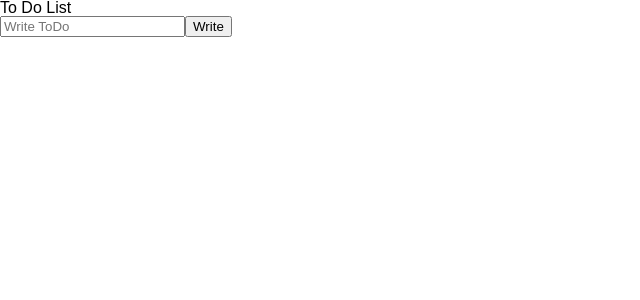
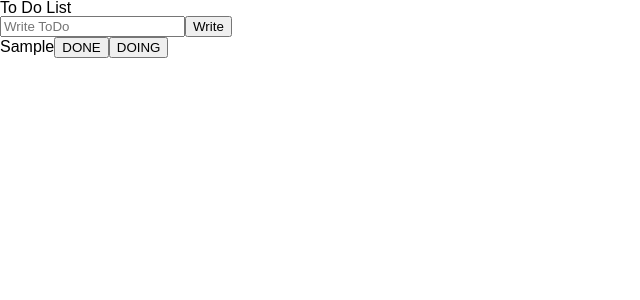
Before and after one commit to ezurno/react-todo, a React (Create React App) app: page / in a window 1280 px wide. Both pictures are taken after typing "Sample" into the empty fields and a click on the button "Write". Shown: the top 300 px of the page, without its empty margins (0-640 px from the left). Built offline with nearby package versions, Linux system fonts and the light colour scheme.

Commit message:
LEARN: how to use Atom to find index
1. ToDo를 만들때 props를 안받아오면 event가 일어날때 target의 id를 비교가 불가능 함 *주의*

2. findIndex라는 JS의 함수로 값을 찾아서 targetIndex에 넣음
newToDo라는 새로운 값으로 immutate 해야함

```diff
--- a/src/components/CreateToDo.tsx
+++ b/src/components/CreateToDo.tsx
@@ -9,8 +9,8 @@
   const onValid = (data: IForm) => {
     console.log("add to do", data.toDo);
     setToDos((oldToDos) => [
+      ...oldToDos,
       { text: data.toDo, id: Date.now(), category: "TODO" },
-      ...oldToDos,
     ]); // 원래 있던 배열을 mutate 하는게 아닌 새로운 array를 반환 하기 위해 {}<IToDo>로 갖춰진 값을 반환
     setValue("toDo", ""); // register에 등록된 toDo input 을 비어있는 "" 로 set
   };
--- a/src/components/ToDo.tsx
+++ b/src/components/ToDo.tsx
@@ -1,14 +1,39 @@
-import { useRecoilValue } from "recoil";
-import { toDoState } from "../Atoms";
+import { useRecoilState, useRecoilValue, useSetRecoilState } from "recoil";
+import { IToDo, toDoState } from "../Atoms";
 
-function ToDo() {
-  const toDos = useRecoilValue(toDoState);
+function ToDo({ id, category, text }: IToDo) {
+  const setToDos = useSetRecoilState(toDoState);
+  const onClick = (event: React.MouseEvent<HTMLButtonElement>) => {
+    const {
+      currentTarget: { name },
+    } = event;
+    setToDos((oldToDos) => {
+      const targetIndex = oldToDos.findIndex((toDo) => toDo.id === id);
+      const newToDo = { text, id, category: name };
+      console.log(targetIndex);
+      return oldToDos;
+    });
+  };
+
   return (
-    <ul>
-      {toDos.map((todo) => (
-        <li key={todo.id}>{todo.text}</li>
-      ))}
-    </ul>
+    <li>
+      <span>{text}</span>
+      {category !== "TODO" && (
+        <button name="TODO" onClick={onClick}>
+          TODO
+        </button>
+      )}
+      {category !== "DONE" && (
+        <button name="DONE" onClick={onClick}>
+          DONE
+        </button>
+      )}
+      {category !== "DOING" && (
+        <button name="DOING" onClick={onClick}>
+          DOING
+        </button>
+      )}
+    </li>
   );
 }
 
--- a/src/components/ToDoList.tsx
+++ b/src/components/ToDoList.tsx
@@ -2,6 +2,7 @@
 import { useRecoilValue } from "recoil";
 import { toDoState } from "../Atoms";
 import CreateToDo from "./CreateToDo";
+import ToDo from "./ToDo";
 
 function ToDoList() {
   const toDos = useRecoilValue(toDoState);
@@ -12,6 +13,11 @@
     <div>
       <h1>To Do List</h1>
       <CreateToDo />
+      <ul>
+        {toDos.map((toDo) => (
+          <ToDo key={toDo.id} {...toDo} />
+        ))}
+      </ul>
     </div>
   );
 }
```
